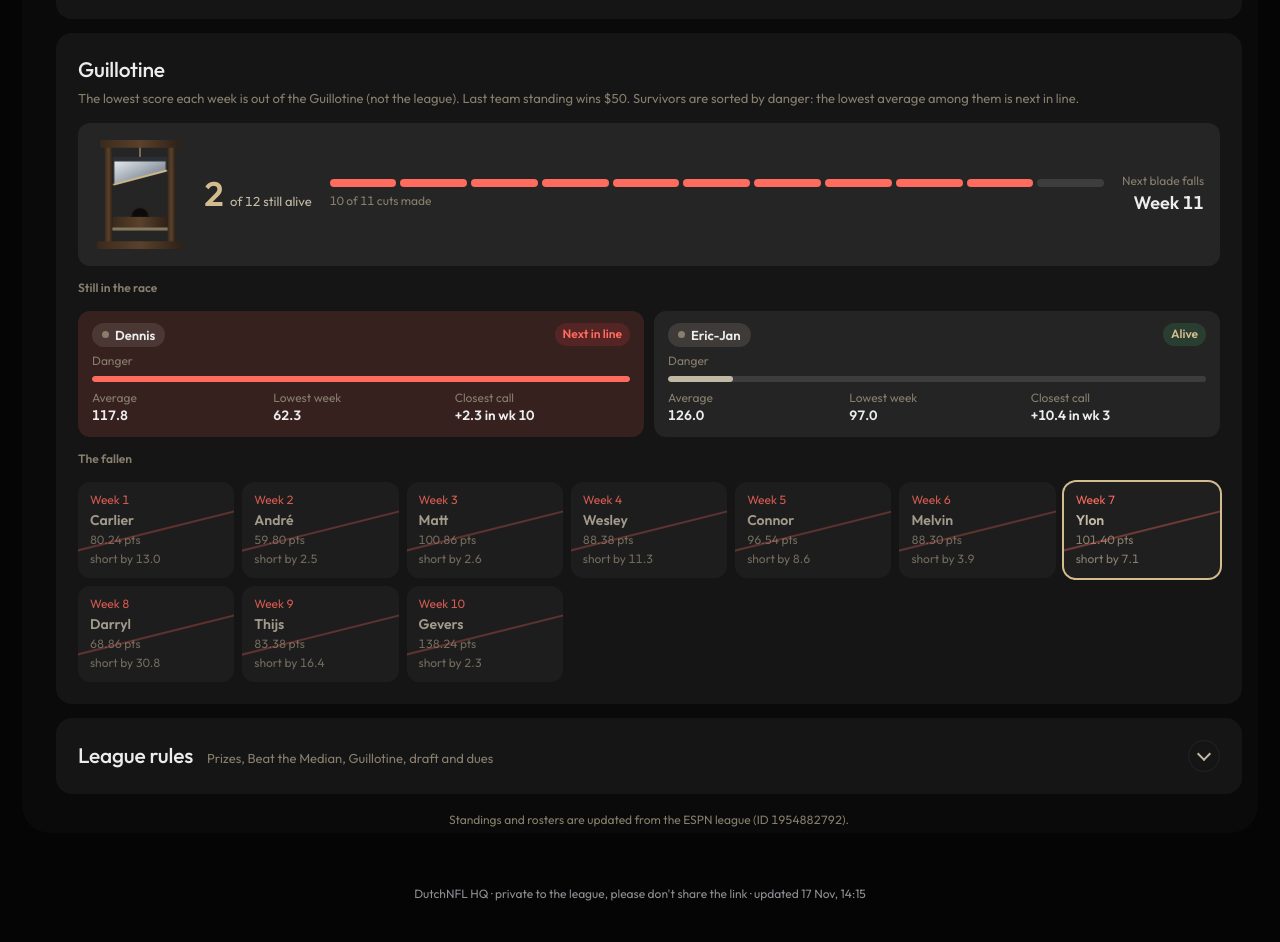
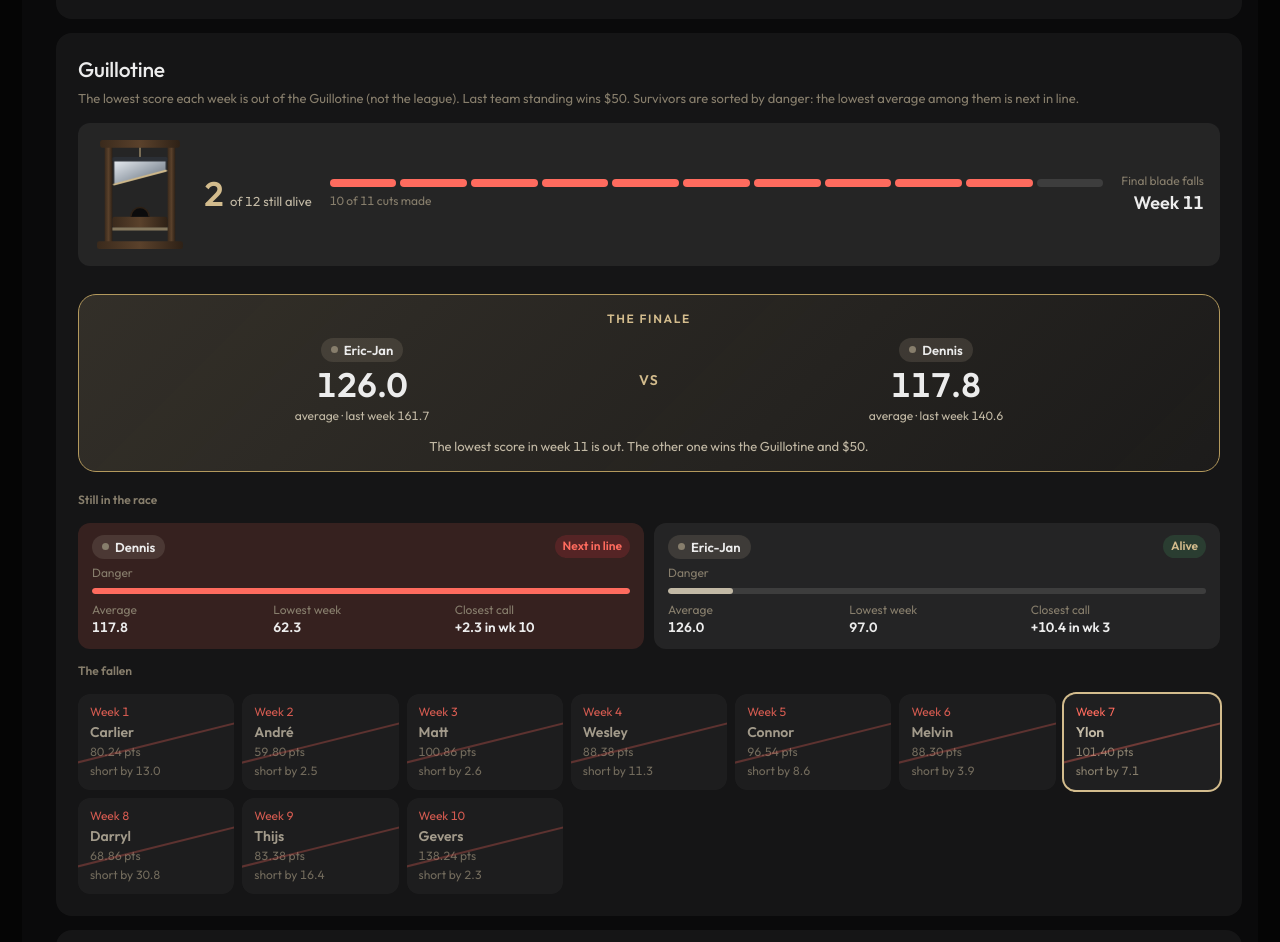
Before and after one commit to DvdBergg/DutchNFL-HQ, a plain HTML site: page index.html in a window 1280 px wide. Shown: the part 2972-3914 px from the top of the page. Drawn offline with Linux system fonts and the light colour scheme.

Commit message:
Guillotine finale: Dennis vs Eric-Jan highlight
Co-Authored-By: Claude Sonnet 5.5 <noreply@anthropic.com>
Claude-Session: https://claude.ai/code/session_01TWAqrucrcot8v8TAFkjq5H

```diff
--- a/index.html
+++ b/index.html
@@ -596,6 +596,14 @@ window.dash = (() => {
   .ff .ff-teams .ff-teambtn[data-team] .ff-dot { background: var(--ff-muted) !important; box-shadow: none !important; }
   .ff .ff-teams .ff-teambtn[data-team][aria-pressed="true"] { background: var(--ff-pill-bg) !important; color: var(--ff-pill-ink) !important; border-color: var(--ff-pill-bg) !important; }
   .ff .ff-teams .ff-teambtn[data-team][aria-pressed="true"] .ff-teamname { color: var(--ff-pill-ink) !important; }
+  .gl-finale { margin: 14px 0 6px; padding: 16px 18px; border-radius: 18px; border: 1px solid #b3995d; background: linear-gradient(135deg, rgba(211,188,141,.16), rgba(211,188,141,.04)); text-align: center; }
+  .gl-fin-k { font-size: 12px; letter-spacing: .14em; text-transform: uppercase; font-weight: 700; color: #d3bc8d; margin-bottom: 10px; }
+  .gl-fin-row { display: grid; grid-template-columns: 1fr auto 1fr; align-items: center; gap: 12px; }
+  .gl-fin-side { display: grid; justify-items: center; gap: 6px; }
+  .gl-fin-avg { font-size: 34px; font-weight: 700; line-height: 1; font-variant-numeric: tabular-nums; }
+  .gl-fin-sub { font-size: 12px; color: var(--ff-ink-2); }
+  .gl-fin-vs { font-size: 14px; font-weight: 700; color: #d3bc8d; text-transform: uppercase; letter-spacing: .1em; }
+  .gl-fin-note { margin-top: 12px; font-size: 13px; color: var(--ff-ink-2); }
   .ff-teams { flex-wrap: wrap; }
   .ff-more { position: relative; display: inline-flex; }
   .ff-more-label { position: absolute; width: 1px; height: 1px; overflow: hidden; clip: rect(0 0 0 0); }
@@ -2204,7 +2212,7 @@ window.dash = (() => {
     // Header: how many are left and when the blade falls next
     const head = mk('div', 'gl-head');
     const big = mk('div', 'gl-count'); big.append(mk('b', null, String(alive.length)), mk('span', null, 'of ' + rows.length + ' still alive'));
-    const next = mk('div', 'gl-next'); next.append(mk('span', 'gl-k', 'Next blade falls'), mk('b', null, 'Week ' + (lastWk + 1)));
+    const next = mk('div', 'gl-next'); next.append(mk('span', 'gl-k', alive.length === 2 ? 'Final blade falls' : 'Next blade falls'), mk('b', null, 'Week ' + (lastWk + 1)));
     const track = mk('div', 'gl-track'); const cuts = rows.length - 1;
     for (let i = 0; i < cuts; i++) { const t = mk('span', 'gl-tick' + (i < out.length ? ' cut' : '')); track.append(t); }
     const trackWrap = mk('div', 'gl-trackwrap'); trackWrap.append(track, mk('span', 'gl-k', out.length + ' of ' + cuts + ' cuts made'));
@@ -2255,7 +2263,19 @@ window.dash = (() => {
       c.addEventListener('click', () => dash.setParams({lgfocus: r.manager === LG_ME ? null : r.manager}));
       fallen.append(c);
     });
-    box.append(head, mk('div', 'lg-g-label', 'Still in the race'), grid, mk('div', 'lg-g-label', 'The fallen'), fallen);
+    let fin = null;
+    if (alive.length === 2) {
+      fin = mk('div', 'gl-finale'); fin.append(mk('div', 'gl-fin-k', 'The finale'));
+      const frow = mk('div', 'gl-fin-row');
+      alive.forEach((r, i) => {
+        const sc = W.map((wk) => scoreOf(r.manager, wk)).filter((v) => v != null), lw = scoreOf(r.manager, lastWk);
+        const side = mk('div', 'gl-fin-side'); side.append(lgTag(r.manager), mk('div', 'gl-fin-avg', d3.mean(sc).toFixed(1)), mk('div', 'gl-fin-sub', 'average · last week ' + (lw != null ? lw.toFixed(1) : '—')));
+        if (i === 1) frow.append(mk('span', 'gl-fin-vs', 'vs'));
+        frow.append(side);
+      });
+      fin.append(frow, mk('div', 'gl-fin-note', 'The lowest score in week ' + (lastWk + 1) + ' is out. The other one wins the Guillotine and $50.'));
+    }
+    box.append(head, ...(fin ? [fin] : []), mk('div', 'lg-g-label', 'Still in the race'), grid, mk('div', 'lg-g-label', 'The fallen'), fallen);
     el.replaceChildren(box);
   });
 
```
